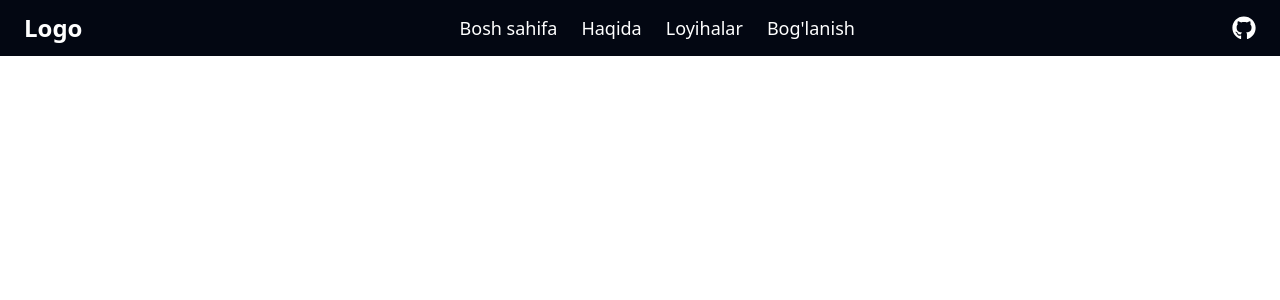
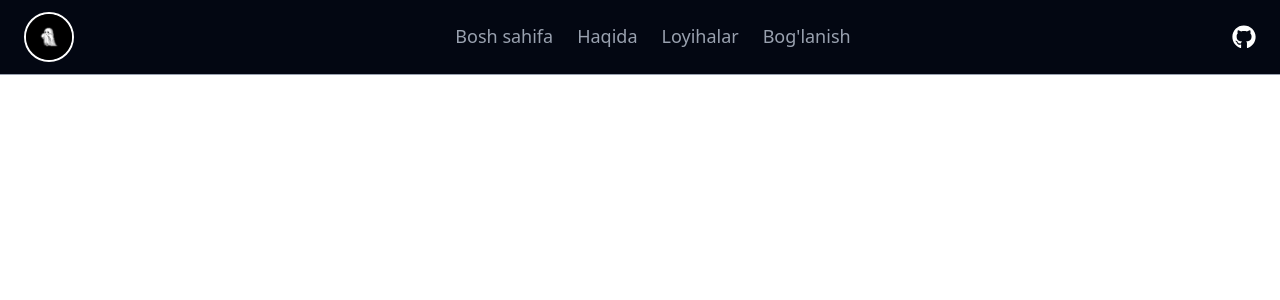
Before and after one commit to Abdul1ayev/Portfolio, a Next.js app: page / in a window 1280 px wide. Shown: the top 300 px of the page. Built offline with nearby package versions, Linux system fonts and the light colour scheme.

Commit message:
new Navbar

```diff
--- a/src/app/_components/Navbar.tsx
+++ b/src/app/_components/Navbar.tsx
@@ -1,25 +1,40 @@
 import React from "react";
 import { FaGithub } from "react-icons/fa";
+import Image from "next/image";
 
 const Navbar = () => {
   return (
     <div>
-      <div className="w-full  border-b bg-gray-950 text-white px-6 py-3">
-        <div className="max-w-7xl mx-auto flex items-center justify-between">
-          <div className="text-2xl font-bold">Logo</div>
+      <div className="w-full border-b bg-gray-950 text-gray-400 px-4 py-3">
+        <div className="w-full mx-auto flex items-center justify-between px-2">
+          <div className="text-2xl font-bold text-white">
+            <Image
+              width={50}
+              height={50}
+              className="rounded-full border-white border-2"
+              src="/Logo.jpg"
+              alt="logo"
+            />
+          </div>
 
           <ul className="hidden md:flex space-x-6 text-lg">
-            <li className="hover:text-gray-400 cursor-pointer">Bosh sahifa</li>
-            <li className="hover:text-gray-400 cursor-pointer">Haqida</li>
-            <li className="hover:text-gray-400 cursor-pointer">Loyihalar</li>
-            <li className="hover:text-gray-400 cursor-pointer">Bog'lanish</li>
+            {["Bosh sahifa", "Haqida", "Loyihalar", "Bog'lanish"].map(
+              (item, index) => (
+                <li
+                  key={index}
+                  className="cursor-pointer border-b-2 border-transparent hover:border-emerald-600 hover:text-white transition-all duration-300"
+                >
+                  {item}
+                </li>
+              )
+            )}
           </ul>
 
           <a
             href="https://github.com/"
             target="_blank"
             rel="noopener noreferrer"
-            className="text-white text-2xl hover:text-gray-400"
+            className="text-white text-2xl hover:text-gray-400 transition-all duration-300"
           >
             <FaGithub />
           </a>
--- a/src/app/layout.tsx
+++ b/src/app/layout.tsx
@@ -25,6 +25,7 @@ export default function RootLayout({
 }>) {
   return (
     <html lang="en">
+
       <body
         className={`${geistSans.variable} ${geistMono.variable} antialiased`}
       >
```
Also changed, not shown: public/Logo.jpg (added).
